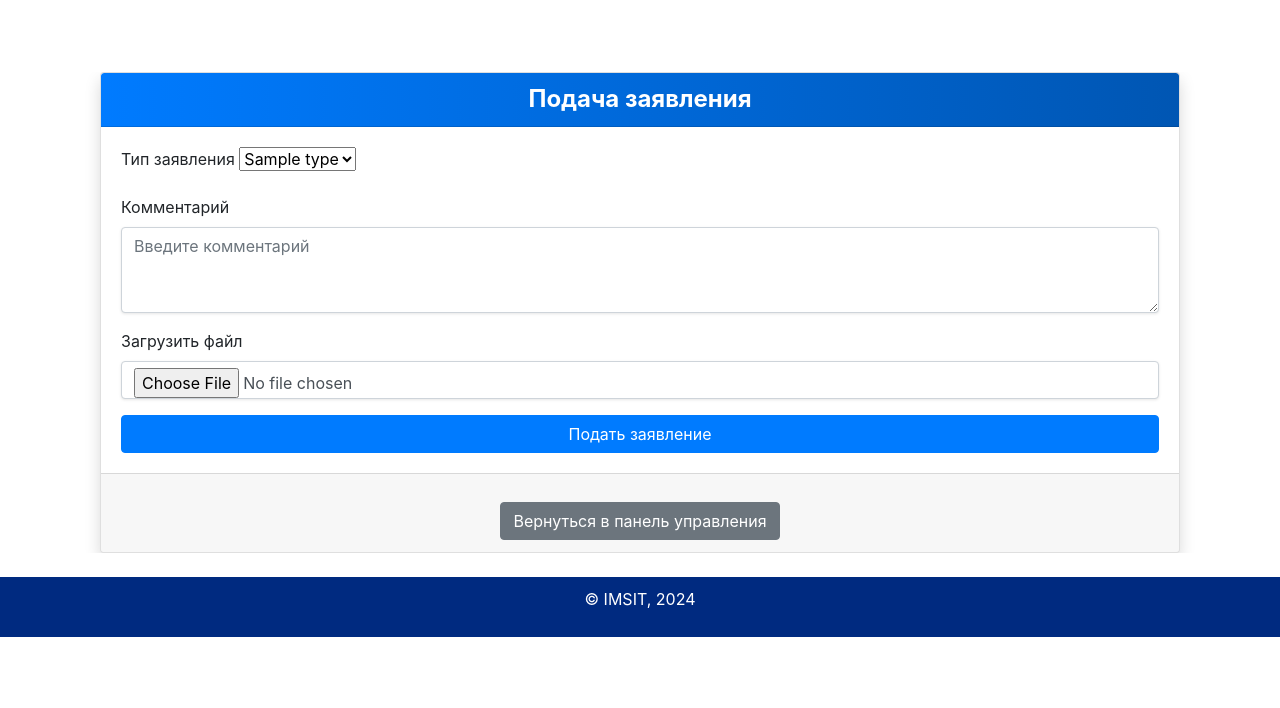
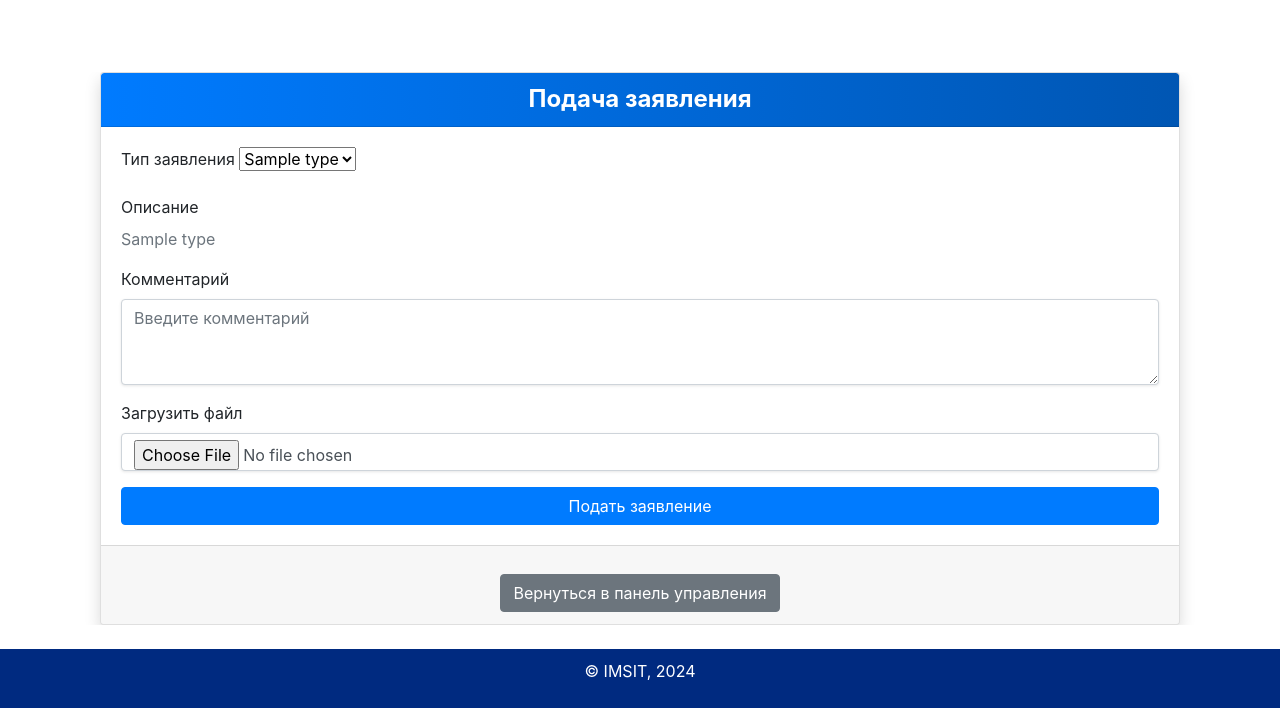
Before and after one commit to ParkourJohnson/Kurs, a Flask app: template templates/apply.html in a window 1280 px wide. Shown: the part 56-764 px from the top of the page. Run offline with Flask 3, Linux system fonts and the light colour scheme; the template is opened without the code that fills it: most values are stand-ins (such as "Sample title", 1, 10 or a date in 2020).

Commit message:
apply page improvement

```diff
--- a/templates/apply.html
+++ b/templates/apply.html
@@ -12,18 +12,26 @@
                     <label for="type_id" class="form-label fw-bold">Тип заявления</label>
                     <select class="form-select" name="type_id" id="type_id" required>
                         {% for type in application_types %}
-                        <option value="{{ type[0] }}">{{ type[1] }}</option>
+                        <option value="{{ type[0] }}" data-description="{{ type[2] }}">{{ type[1] }}</option>
                         {% endfor %}
                     </select>
                 </div>
+
+                <div class="mb-3" id="description-container">
+                    <label class="form-label fw-bold">Описание</label>
+                    <p id="description-text" class="text-muted">Выберите тип заявления для отображения описания.</p>
+                </div>
+
                 <div class="mb-3">
                     <label for="comments" class="form-label fw-bold">Комментарий</label>
                     <textarea class="form-control" name="comments" id="comments" rows="3" placeholder="Введите комментарий"></textarea>
                 </div>
+
                 <div class="mb-3">
                     <label for="file" class="form-label fw-bold">Загрузить файл</label>
                     <input class="form-control" type="file" name="file" id="file">
                 </div>
+
                 <button type="submit" class="btn btn-primary w-100">Подать заявление</button>
             </form>
         </div>
@@ -32,4 +40,20 @@
         </div>
     </div>
 </div>
+
+<script>
+    // Скрипт для обновления описания при изменении типа заявления
+    document.getElementById('type_id').addEventListener('change', function() {
+        var selectedOption = this.options[this.selectedIndex];
+        var description = selectedOption.getAttribute('data-description');
+        document.getElementById('description-text').textContent = description || 'Описание не доступно.';
+    });
+
+    // Инициализация начального описания
+    document.addEventListener('DOMContentLoaded', function() {
+        var selectedOption = document.getElementById('type_id').options[document.getElementById('type_id').selectedIndex];
+        var description = selectedOption.getAttribute('data-description');
+        document.getElementById('description-text').textContent = description || 'Выберите тип заявления для отображения описания.';
+    });
+</script>
 {% endblock %}
```
